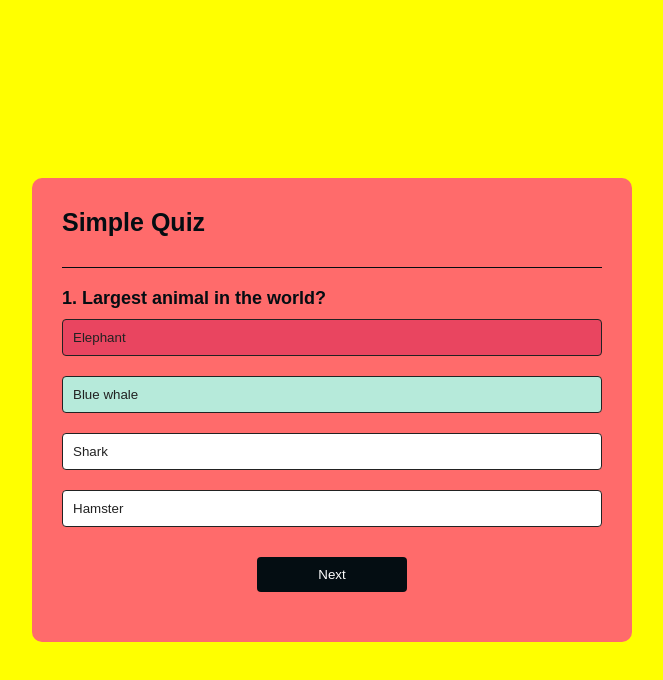
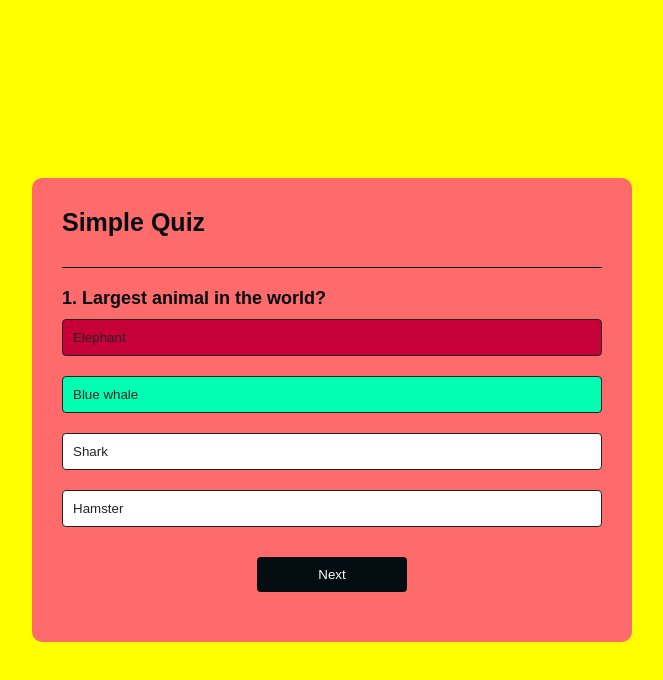
Before and after one commit to Dhruv1069/Devops_Project1, a plain HTML site: page index.html in a window 1280 px wide. Both pictures are taken after a click on the button "Elephant". Shown: the whole page, without its empty margins (308-971 px from the left). Drawn offline with Linux system fonts and the light colour scheme.

Commit message:
made some changes with the coors of the options.

```diff
--- a/style.css
+++ b/style.css
@@ -68,10 +68,10 @@ body{
 
 }
 .correct{
-  background: #B6EADA;
+  background: #00ffb3;
 }
 .incorrect{
-  background: #E94560;
+  background: #C70039;
 }
 
 .bg {
```
